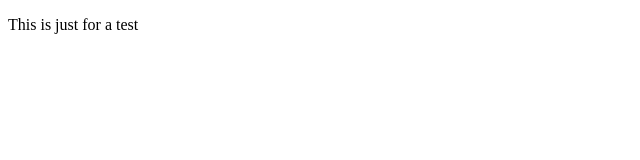
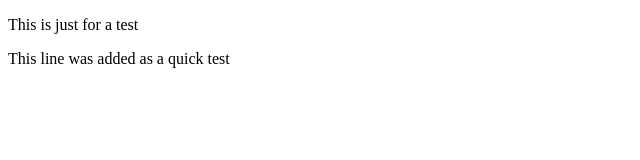
Before and after one commit to AyushmanKata/demo-repo, a plain HTML site: page index.html in a window 1280 px wide. Shown: the whole page, without its empty margins (0-640 px from the left). Drawn offline with Linux system fonts and the light colour scheme.

Commit message:
Updated index.html

```diff
--- a/index.html
+++ b/index.html
@@ -7,5 +7,6 @@
 </head>
 <body>
     <p>This is just for a test</p>
+    <p>This line was added as a quick test</p>
 </body>
 </html>
```
